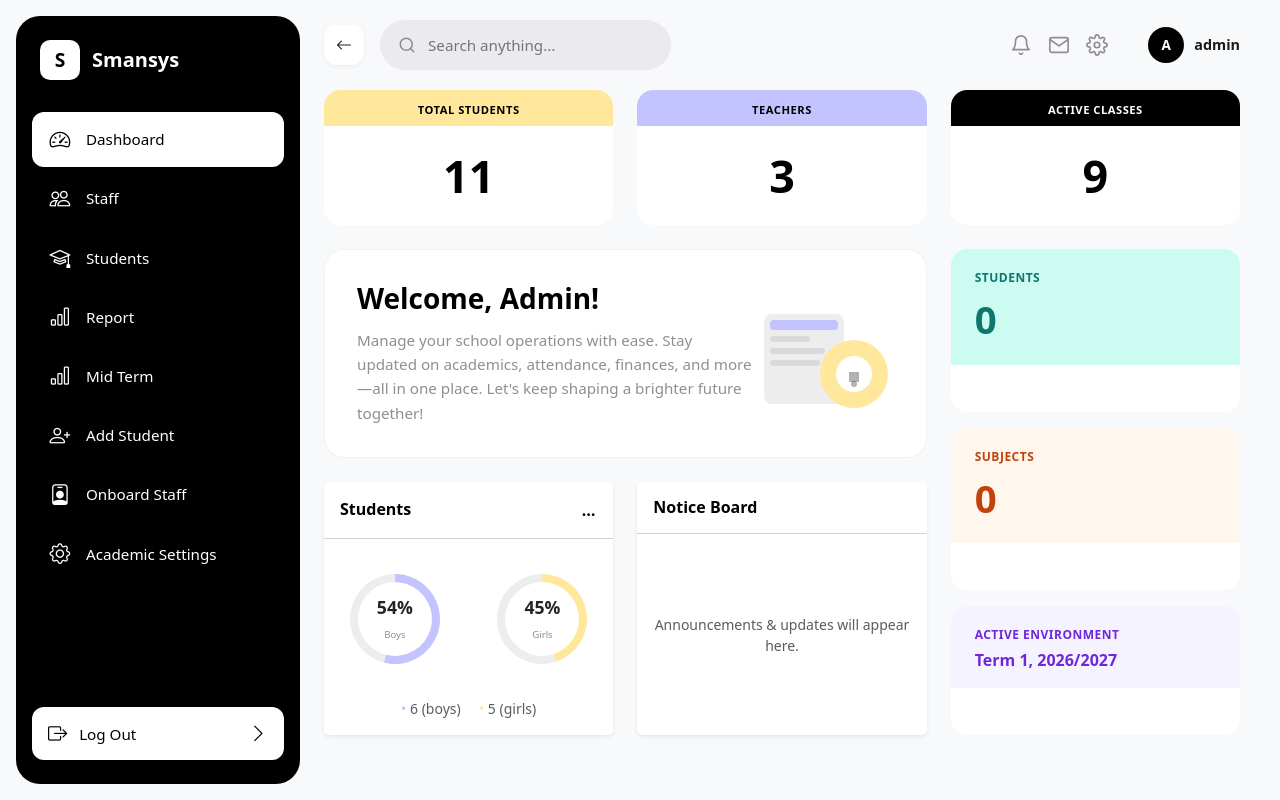
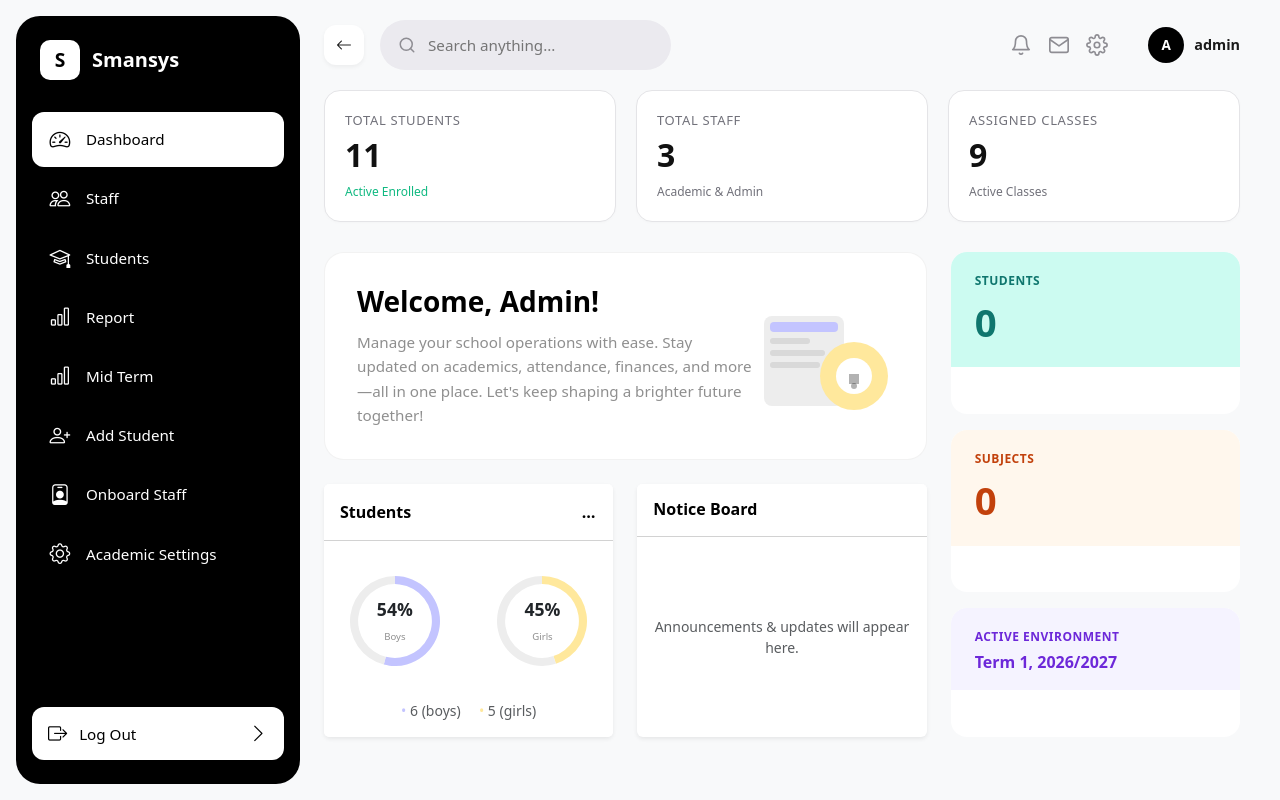
Before and after one commit to xluljoey/School-Management-System, a Django app: page / in a window 1280 px wide. Run offline with Django 5.2, Linux system fonts and the light colour scheme; a user stored in the database is signed in; data comes from the database, SQL or seed files in the repository; some libraries are stand-ins or nearby versions.

Commit message:
Replace dashboard metrics cards with compact CSS Grid layout
- Replace the admin-gated Bootstrap row of stats (Total Students, Teachers,
  Active Classes) with a modern CSS Grid container using
  grid-template-columns: repeat(auto-fit, minmax(240px, 1fr))
- Cards have white bg, 1px #e4e4e7 border, 16px radius, 20px padding,
  120px min-height, subtle box-shadow — matching exact user-provided markup
- Each card uses flex column with space-between: uppercase label, large
  stat (32px/700), and muted footer line
- Add assigned_classes QuerySet to view context: all ClassRoom for
  superusers, filtered by StaffClassSubject for teachers

```diff
--- a/sis/templates/sis/dashboard.html
+++ b/sis/templates/sis/dashboard.html
@@ -51,37 +51,32 @@ document.addEventListener('DOMContentLoaded', function () {
 
 {% block content %}
 {% if request.user.is_superuser %}
-<div class="row g-4 mb-4">
-    <div class="col-md-4">
-        <div class="card border-0 text-center overflow-hidden" style="border-radius: 16px;">
-            <div style="background: #FFE89C; padding: 6px 0;">
-                <span class="small fw-semibold text-uppercase" style="color: #000000; letter-spacing: 0.5px; font-size: 0.7rem;">Total Students</span>
-            </div>
-            <div class="py-3">
-                <span style="font-size: 2.8rem; font-weight: 700; color: #000000;">{{ total_students }}</span>
-            </div>
+<div style="display: grid; grid-template-columns: repeat(auto-fit, minmax(240px, 1fr)); gap: 20px; margin-bottom: 30px; max-width: 1200px;">
+
+    <div style="background-color: #ffffff; border: 1px solid #e4e4e7; border-radius: 16px; padding: 20px; display: flex; flex-direction: column; justify-content: space-between; min-height: 120px; box-shadow: 0 1px 3px rgba(0,0,0,0.02);">
+        <div>
+            <div style="font-size: 13px; font-weight: 500; color: #71717a; text-transform: uppercase; letter-spacing: 0.05em;">Total Students</div>
+            <div style="font-size: 32px; font-weight: 700; color: #111111; margin-top: 8px; line-height: 1;">{{ total_students|default:"0" }}</div>
         </div>
+        <div style="font-size: 12px; color: #10b981; margin-top: 12px; font-weight: 500;">Active Enrolled</div>
     </div>
-    <div class="col-md-4">
-        <div class="card border-0 text-center overflow-hidden" style="border-radius: 16px;">
-            <div style="background: #C3C4FF; padding: 6px 0;">
-                <span class="small fw-semibold text-uppercase" style="color: #000000; letter-spacing: 0.5px; font-size: 0.7rem;">Teachers</span>
-            </div>
-            <div class="py-3">
-                <span style="font-size: 2.8rem; font-weight: 700; color: #000000;">{{ total_staff }}</span>
-            </div>
+
+    <div style="background-color: #ffffff; border: 1px solid #e4e4e7; border-radius: 16px; padding: 20px; display: flex; flex-direction: column; justify-content: space-between; min-height: 120px; box-shadow: 0 1px 3px rgba(0,0,0,0.02);">
+        <div>
+            <div style="font-size: 13px; font-weight: 500; color: #71717a; text-transform: uppercase; letter-spacing: 0.05em;">Total Staff</div>
+            <div style="font-size: 32px; font-weight: 700; color: #111111; margin-top: 8px; line-height: 1;">{{ total_staff|default:"0" }}</div>
         </div>
+        <div style="font-size: 12px; color: #71717a; margin-top: 12px; font-weight: 500;">Academic &amp; Admin</div>
     </div>
-    <div class="col-md-4">
-        <div class="card border-0 text-center overflow-hidden" style="border-radius: 16px;">
-            <div style="background: #000000; padding: 6px 0;">
-                <span class="small fw-semibold text-uppercase" style="color: #ffffff; letter-spacing: 0.5px; font-size: 0.7rem;">Active Classes</span>
-            </div>
-            <div class="py-3">
-                <span style="font-size: 2.8rem; font-weight: 700; color: #000000;">{{ active_classes }}</span>
-            </div>
+
+    <div style="background-color: #ffffff; border: 1px solid #e4e4e7; border-radius: 16px; padding: 20px; display: flex; flex-direction: column; justify-content: space-between; min-height: 120px; box-shadow: 0 1px 3px rgba(0,0,0,0.02);">
+        <div>
+            <div style="font-size: 13px; font-weight: 500; color: #71717a; text-transform: uppercase; letter-spacing: 0.05em;">Assigned Classes</div>
+            <div style="font-size: 32px; font-weight: 700; color: #111111; margin-top: 8px; line-height: 1;">{{ assigned_classes.count|default:"0" }}</div>
         </div>
+        <div style="font-size: 12px; color: #71717a; margin-top: 12px; font-weight: 500;">Active Classes</div>
     </div>
+
 </div>
 {% endif %}
 
--- a/sis/views.py
+++ b/sis/views.py
@@ -34,12 +34,20 @@ def dashboard_view(request):
     girl_pct = int((total_girls / total_students) * 100) if total_students > 0 else 0
 
     staff_profile = getattr(request.user, 'staff_profile', None)
+
+    if request.user.is_superuser:
+        assigned_classes = ClassRoom.objects.all()
+    elif staff_profile:
+        assigned_class_ids = StaffClassSubject.objects.filter(staff=staff_profile).values_list('classroom_id', flat=True).distinct()
+        assigned_classes = ClassRoom.objects.filter(id__in=assigned_class_ids) if assigned_class_ids else ClassRoom.objects.none()
+    else:
+        assigned_classes = ClassRoom.objects.none()
+
     staff_student_count = 0
     staff_subject_count = 0
     active_environment_string = ''
 
     if staff_profile and not request.user.is_superuser:
-        assigned_class_ids = StaffClassSubject.objects.filter(staff=staff_profile).values_list('classroom_id', flat=True).distinct()
         if assigned_class_ids:
             staff_student_count = Student.objects.filter(enrollments__classroom_id__in=assigned_class_ids).distinct().count()
         staff_subject_count = Subject.objects.filter(assigned_teachers__staff=staff_profile).distinct().count()
@@ -65,6 +73,7 @@ def dashboard_view(request):
         'staff_student_count': staff_student_count,
         'staff_subject_count': staff_subject_count,
         'active_environment_string': active_environment_string,
+        'assigned_classes': assigned_classes,
     }
     return render(request, 'sis/dashboard.html', context)
 
```
